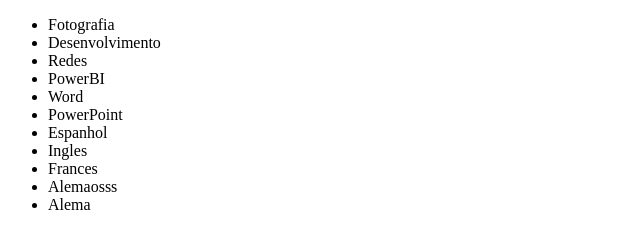
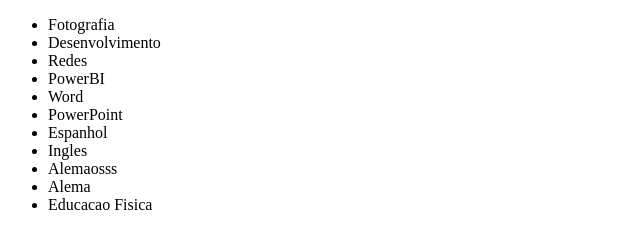
Before and after one commit to SergioFilho7/teste-gitsergio, a plain HTML site: page index.html in a window 1280 px wide. Shown: the whole page, without its empty margins (0-640 px from the left). Drawn offline with Linux system fonts and the light colour scheme.

Commit message:
foi adicionado mais uma linha e apagado uma no index.html

```diff
--- a/index.html
+++ b/index.html
@@ -14,9 +14,9 @@
         <li>PowerPoint</li>
         <li>Espanhol</li>
         <li>Ingles</li>
-        <li>Frances</li>
         <li>Alemaosss</li>
         <li>Alema</li>
+        <li>Educacao Fisica</li>
     </ul>
 </body>
 </html>
```
